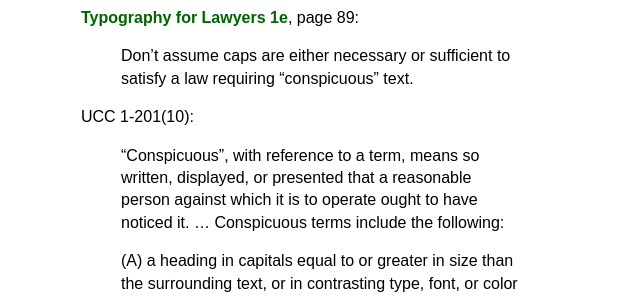
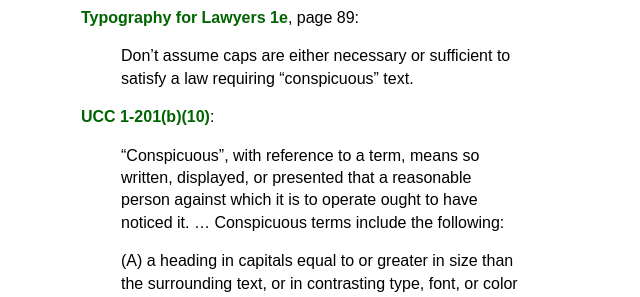
Before and after one commit to kemitchell/lemming.kemitchell.com, a Jekyll site: the page built from index.md, in a window 1280 px wide. Shown: the part 539-836 px from the top of the page, without its empty margins (319-959 px from the left). Built offline with Jekyll 4.4.1, drawn with Linux system fonts in a browser that asks for light colours; our own code applies the rules of GitHub Pages for plain Markdown files; some of the changed lines change nothing that is shown.

Commit message:
Link to LII for UCC

```diff
--- a/_config.yml
+++ b/_config.yml
@@ -5,3 +5,4 @@
 logo: https://lemminglaw.com/lemmings.svg
 exclude:
   - README.md
+  - Makefile
--- a/index.md
+++ b/index.md
@@ -10,7 +10,7 @@
 
 > Don't assume caps are either necessary or sufficient to satisfy a law requiring "conspicuous" text.
 
-UCC 1-201(10):
+[UCC 1-201(b)(10)](https://www.law.cornell.edu/ucc/1/1-201#1-201b10):
 
 > "Conspicuous", with reference to a term, means so written, displayed, or presented that a reasonable person against which it is to operate ought to have noticed it. ... Conspicuous terms include the following:
 >
```
